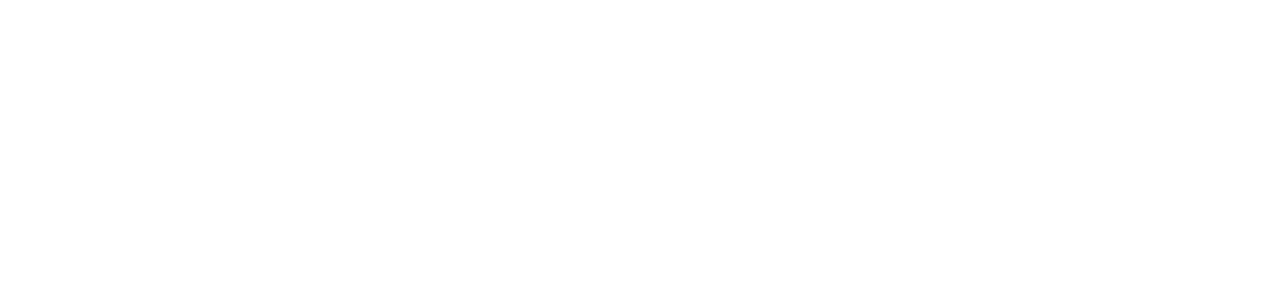
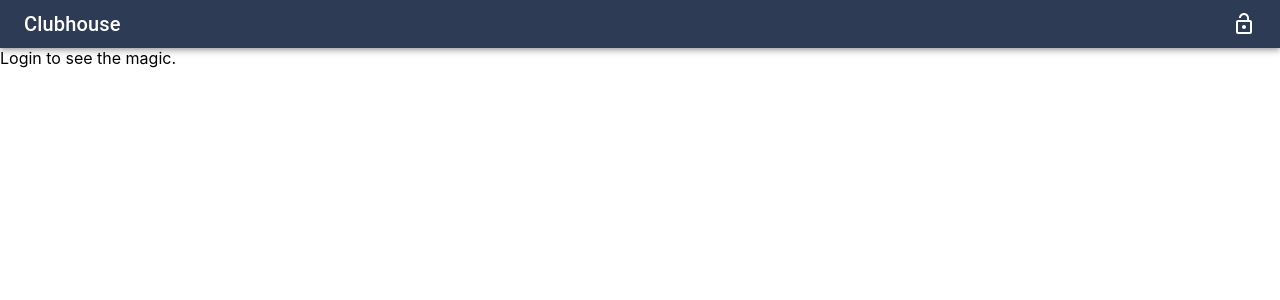
Before and after one commit to jaideepghosh/clubhouse, a Next.js app: page / in a window 1280 px wide. Shown: the top 300 px of the page. Built offline with nearby package versions, Linux system fonts and the light colour scheme; no server answers.

Commit message:
feat:Included header and home component

```diff
--- a/pages/index.js
+++ b/pages/index.js
@@ -1,5 +1,17 @@
+import Head from "next/head";
+import Header from "../components/Header";
+import HomeBody from "../components/Home";
+
 export default function Home() {
   return (
-    <></>
-  )
+    <div className="flex justify-center mt-80">
+      <Head>
+        <title>Clubhouse</title>
+        <meta name="description" content="Open source knowledgebase." />
+        <link rel="icon" href="/favicon.ico" />
+      </Head>
+      <Header />
+      <HomeBody />
+    </div>
+  );
 }
```
